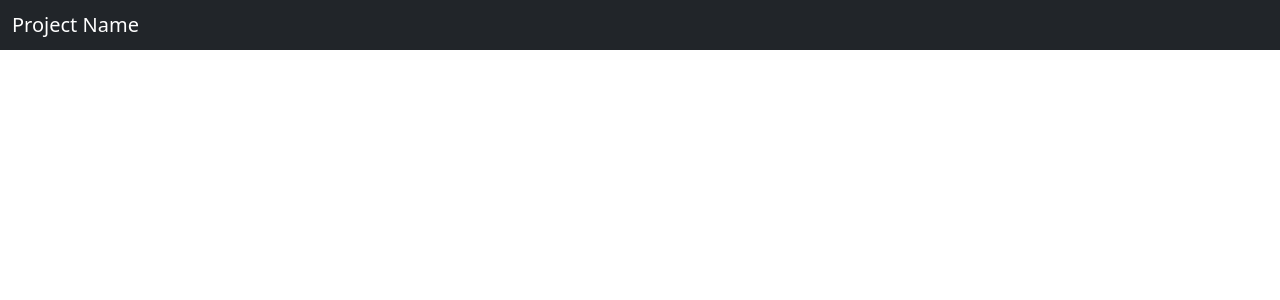
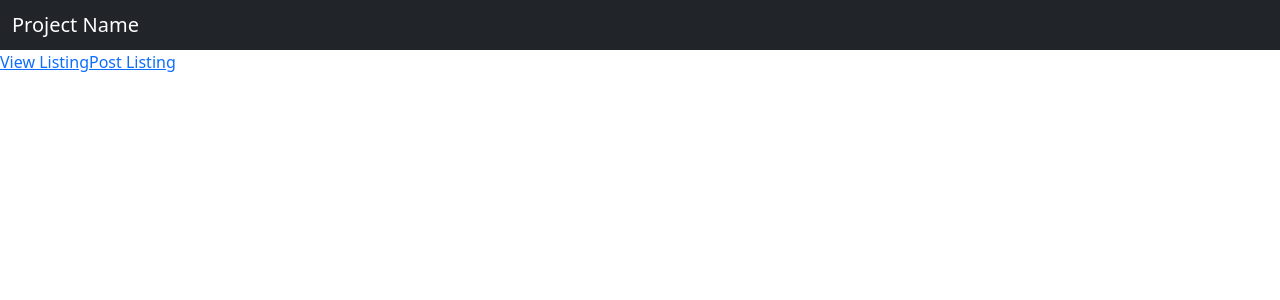
Before and after one commit to faiz9/SWDev413-Project, a React (Create React App) app in the folder frontend/: page / in a window 1280 px wide. Shown: the top 300 px of the page. Built offline with nearby package versions, Linux system fonts and the light colour scheme.

Commit message:
Fixed Post Listing

```diff
--- a/frontend/src/App.js
+++ b/frontend/src/App.js
@@ -1,6 +1,6 @@
 import React from "react";
 import "./App.css";
-import { Switch, Route, BrowserRouter } from "react-router-dom";
+import { Switch, Route, BrowserRouter, Link } from "react-router-dom";
 import postListingComponent from "./components/postListing/postListingComponent";
 import ViewListingComponent from "./components/viewListing/viewListingComponent";
 import Header from "./components/Header/Header";
@@ -9,14 +9,20 @@ const App = () => {
 //main
   return (
     <div>
-      <Header />
+
       <div>
+        <Header/>
+        <nav>
+          <Link to="/view-listing">View Listing</Link>
+          <Link to="/post-listing">Post Listing</Link>
+        </nav>
         <BrowserRouter>
           <Switch>
             <Route
               exact
               path="/post-listing"
               component={postListingComponent}
+
             ></Route>
             <Route
               exact
@@ -29,5 +35,5 @@ const App = () => {
     </div>
   );
 };
-
+//BenjaminM Branch Test
 export default App;
--- a/frontend/src/components/postListing/postListingComponent.js
+++ b/frontend/src/components/postListing/postListingComponent.js
@@ -1,4 +1,6 @@
 import React, { Component } from "react";
+
+
 
 class postListingComponent extends Component {
   constructor(props) {
@@ -117,7 +119,7 @@ class postListingComponent extends Component {
                   </div>
                   <div className="col mt-3">
                     <button className="btn btn-success btn-sm">Submit</button>
-                    <button className="btn btn-danger btn-sm m-1">reset</button>
+                    <button className="btn btn-danger btn-sm m-1" type="reset">reset</button>
                   </div>
                 </div>
               </div>
--- a/frontend/src/components/viewListing/viewListingComponent.js
+++ b/frontend/src/components/viewListing/viewListingComponent.js
@@ -49,7 +49,7 @@ class viewListingComponent extends Component {
           <div className="row justify-content-md-center">
             <div className="col-6">
               <h1>
-                Post Listing Page
+                View Listing Page
                 <button type="button" class="btn btn-primary m-3">
                   Count <span class="badge badge-light">{this.state.itemList.length}</span>
                 </button>
```
Also changed, not shown: 1 other file (tests, documents, lock files or other folders).
